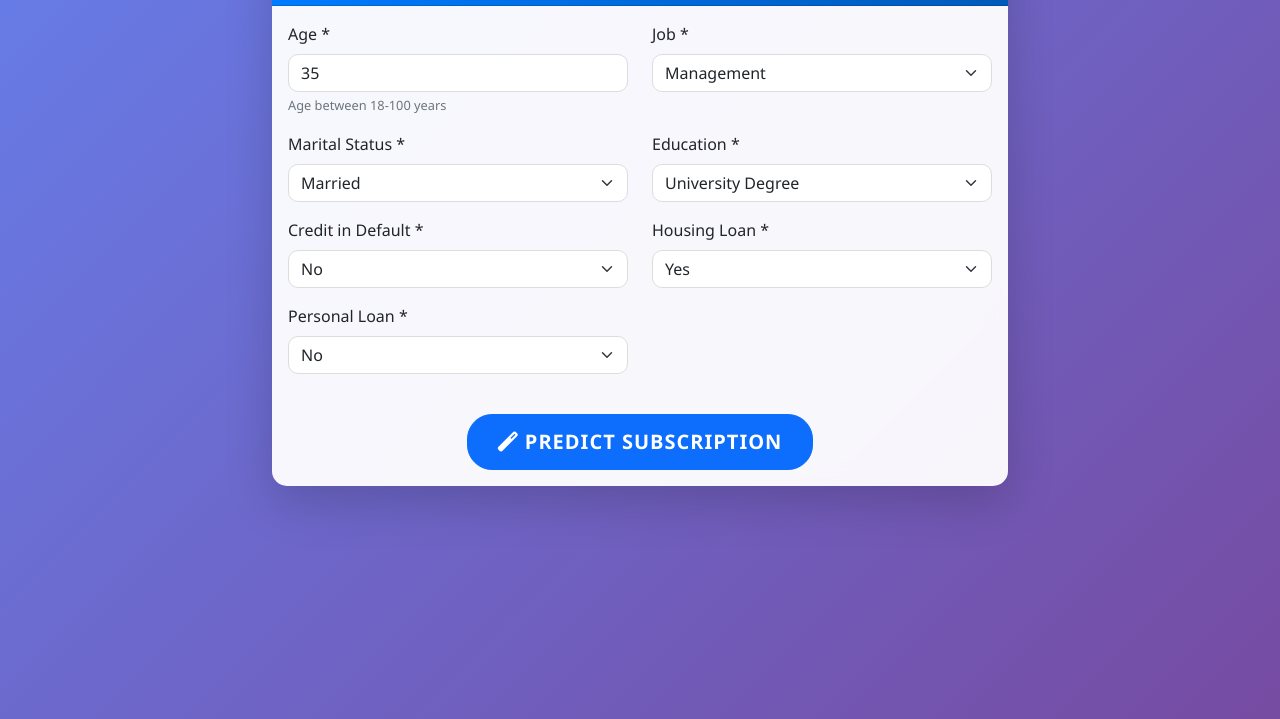
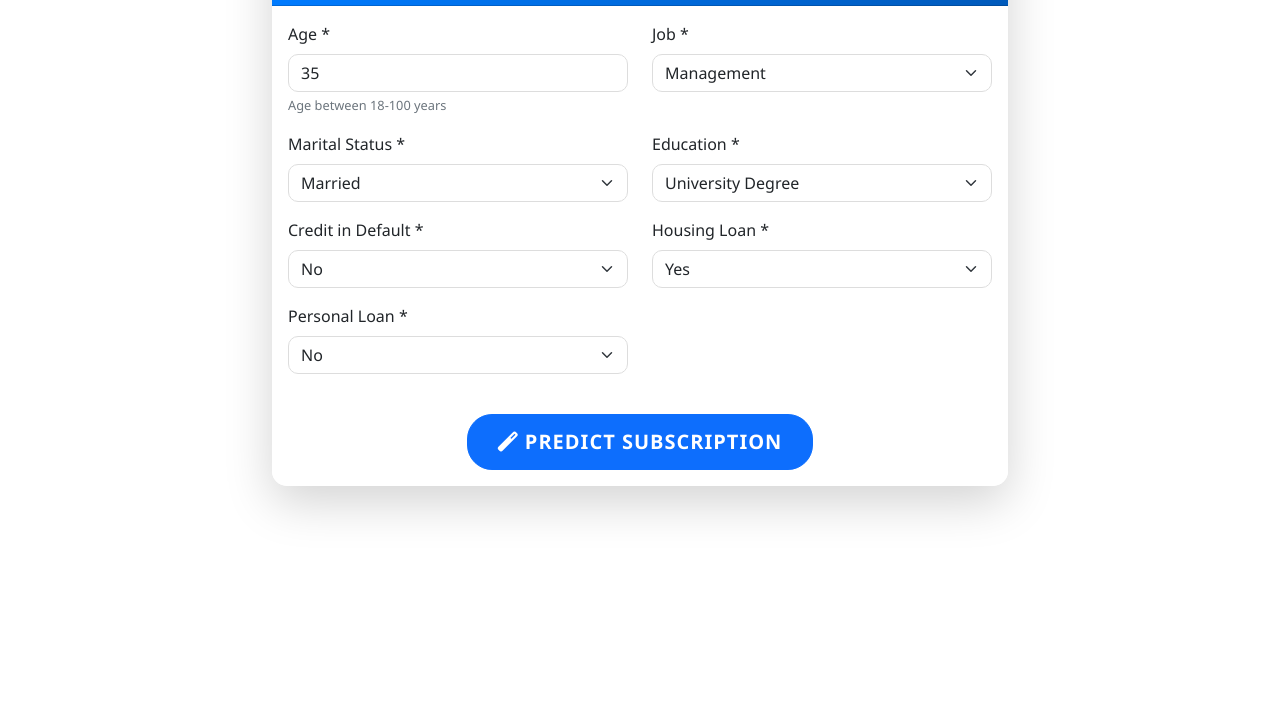
Before and after one commit to Akila-Piumal/Bank-Marketing-ML, a plain HTML site: page index.html in a window 1280 px wide. Shown: the part 129-848 px from the top of the page. Drawn offline with nearby package versions, Linux system fonts and the light colour scheme.

Commit message:
removed background color

```diff
--- a/static/css/style.css
+++ b/static/css/style.css
@@ -1,5 +1,5 @@
 body {
-    background: linear-gradient(135deg, #667eea 0%, #764ba2 100%);
+    /* background: linear-gradient(135deg, #667eea 0%, #764ba2 100%); */
     min-height: 100vh;
     font-family: 'Segoe UI', Tahoma, Geneva, Verdana, sans-serif;
 }
```
